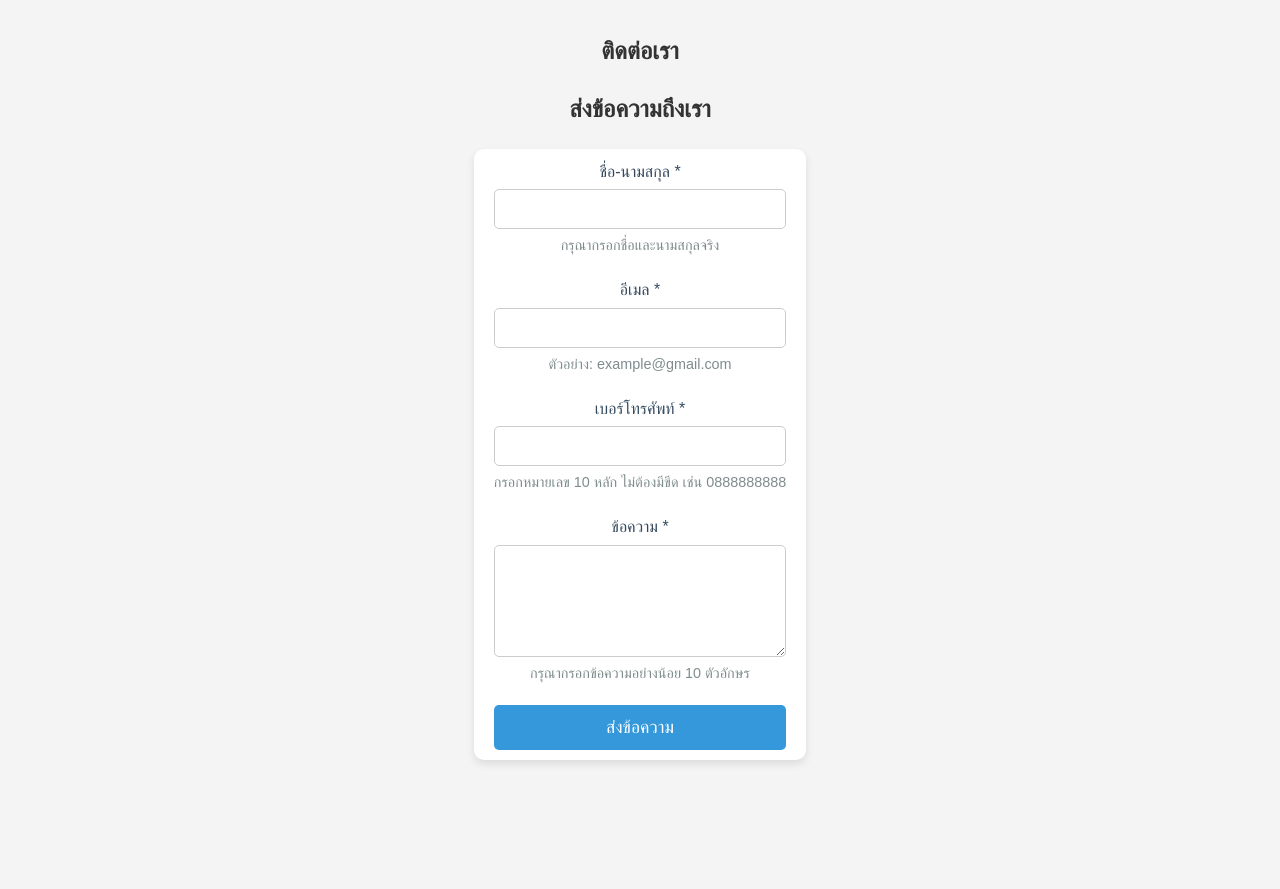
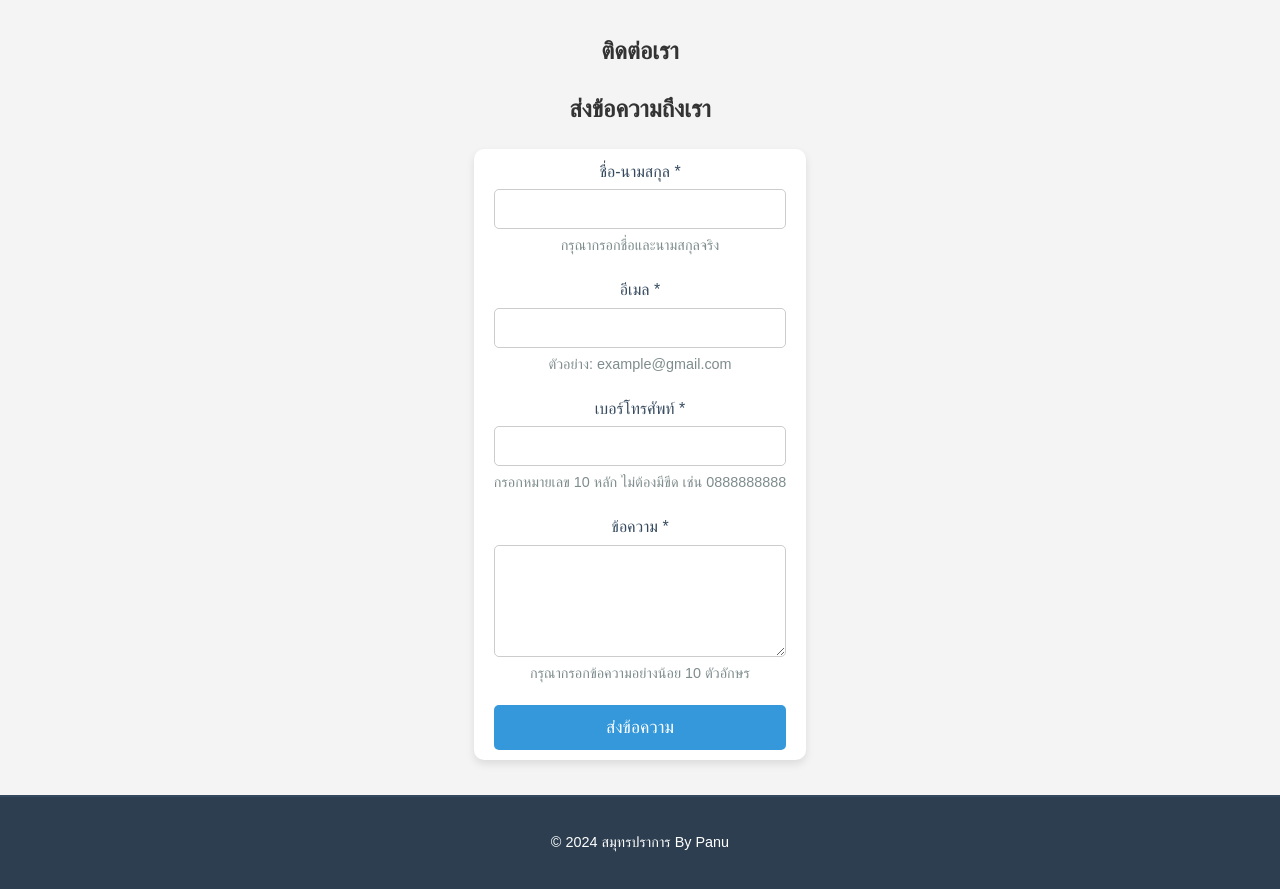
Before and after one commit to mix93123/homework-website, a plain HTML site: page contact.html in a window 1280 px wide. Shown: the part 165-1054 px from the top of the page. Before the commit the page ends 940 px from the top, so only its background shows below. Drawn offline with Linux system fonts and the light colour scheme.

Commit message:
เพิ่ม footer ใน contact

```diff
--- a/contact.html
+++ b/contact.html
@@ -74,5 +74,9 @@
                     </form>
             </article>
         </section>
+    </main>
+        <footer>
+            <p>© 2024 สมุทรปราการ By Panu</p>
+        </footer>
 </body>
 </html>
```
